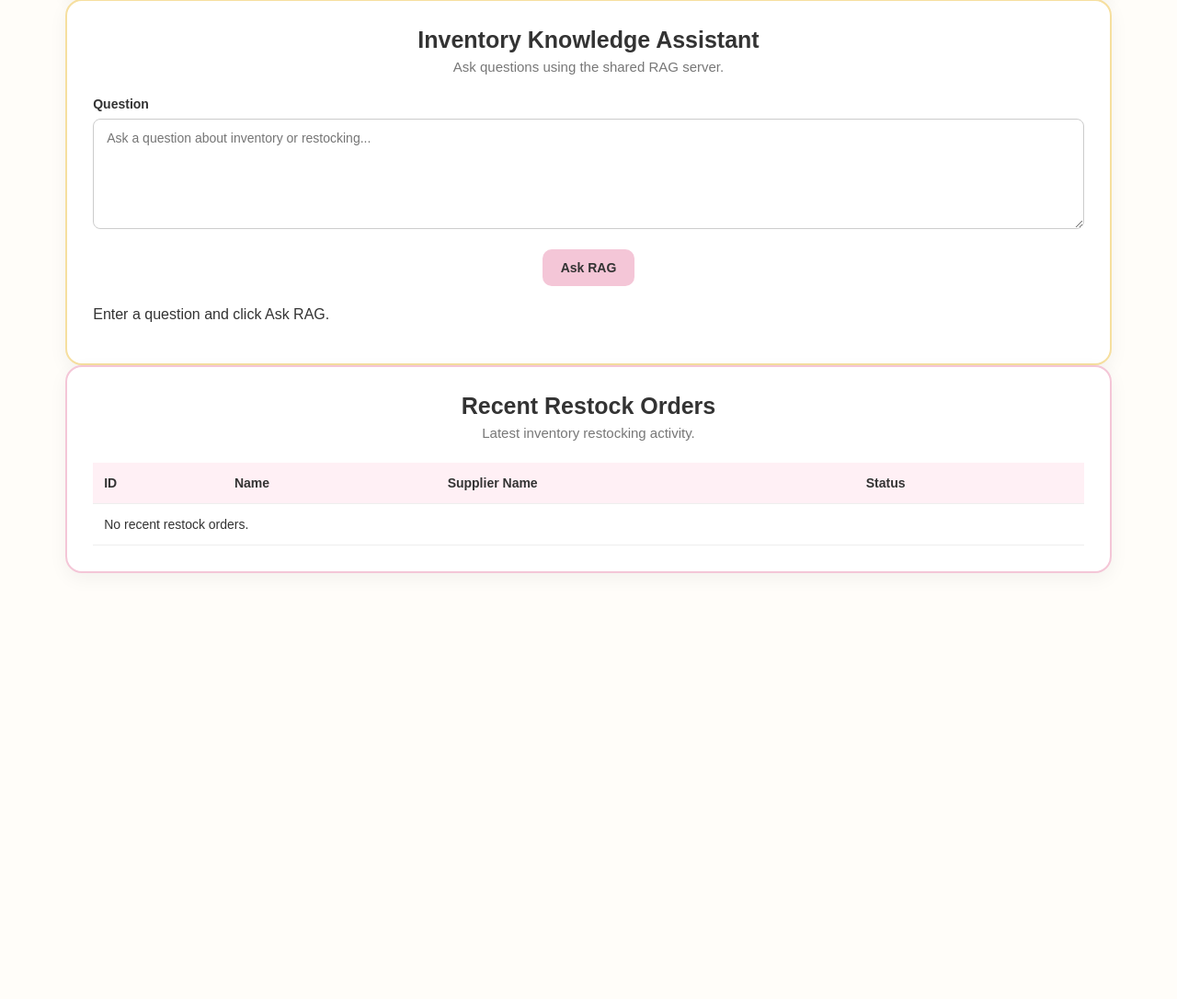
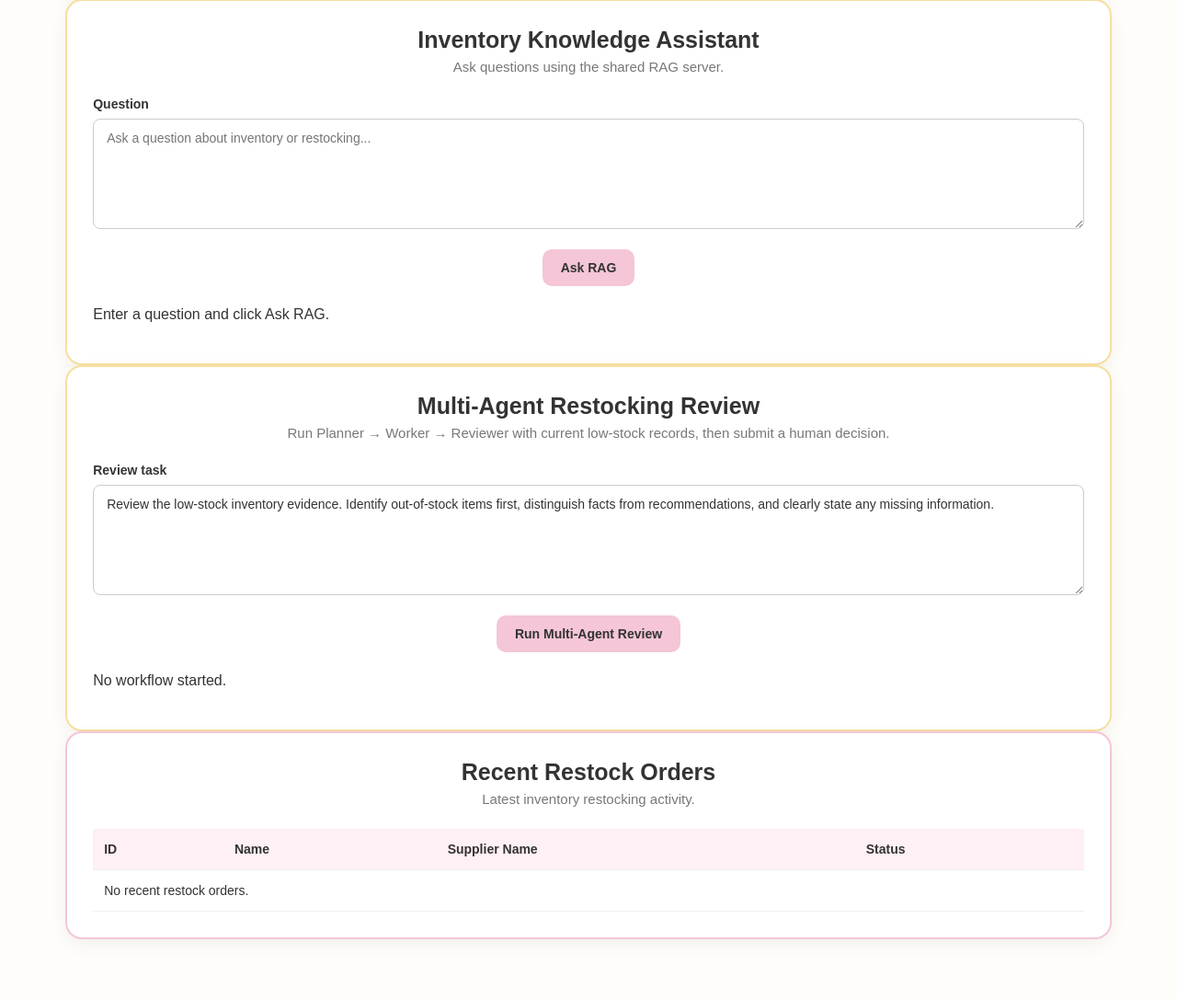
Before and after one commit to InjeongYangUTS/ASD_Cafe_Management_Assistant, a Flask app: template student-3/frontend/templates/inventory_dashboard.html in a window 1280 px wide. Shown: the part 1420-2506 px from the top of the page at 92% size. Before the commit the page ends 2043 px from the top, so only its background shows below. Run offline with Flask 3, Linux system fonts and the light colour scheme; the template is opened without the code that fills it, so the values that code supplies are empty.

Commit message:
Integrate Student 3 multi-agent workflow and human review

```diff
--- a/docker-compose.cloud.yml
+++ b/docker-compose.cloud.yml
@@ -36,6 +36,10 @@ services:
       SHARED_SECRET_KEY: ${SHARED_SECRET_KEY:?Set SHARED_SECRET_KEY in .env.cloud}
       SHARED_PORT: "5100"
 
+  student-3-backend:
+    environment:
+      MULTI_AGENT_ENABLED: "false"
+
   student-3-frontend:
     environment:
       SHARED_HOME_URL: ${PUBLIC_SCHEME:-http}://${PUBLIC_HOST:?Set PUBLIC_HOST in .env.cloud}:5100/staff-dashboard
--- a/docker-compose.yml
+++ b/docker-compose.yml
@@ -25,6 +25,7 @@ services:
   # ===================================================================
 
   multi-agent-server:
+    profiles: ["legacy-containerized-ai"]
     build:
       context: ./ai-services/multi-agent-server
       dockerfile: Dockerfile
@@ -300,6 +301,9 @@ services:
       MCP_SERVER_URL: http://host.docker.internal:5700/mcp
       MCP_URL: http://host.docker.internal:5700
       RAG_URL: http://host.docker.internal:5600
+      MULTI_AGENT_URL: http://host.docker.internal:5800
+      MULTI_AGENT_TIMEOUT: "120"
+      MULTI_AGENT_ENABLED: "true"
     volumes:
       - ./student-3/logs:/app/logs
     depends_on:
--- a/student-3/assets/css/inventory_dashboard.css
+++ b/student-3/assets/css/inventory_dashboard.css
@@ -657,3 +657,14 @@ body {
     }
 
 }
+
+/* Release 2 Multi-Agent review */
+.ma-output-grid { display: grid; grid-template-columns: repeat(3, minmax(0, 1fr)); gap: 16px; margin: 20px 0; }
+.ma-output { background: #f4f6f8; border: 1px solid #dbe1e6; border-radius: 8px; padding: 14px; white-space: pre-wrap; overflow-wrap: anywhere; max-height: 300px; overflow-y: auto; font: 13px/1.55 ui-monospace, SFMono-Regular, Menlo, monospace; }
+.ma-caution { border-left: 4px solid #b77d20; background: #fff8e9; padding: 12px 14px; line-height: 1.5; }
+.ma-history { padding-left: 24px; line-height: 1.7; overflow-wrap: anywhere; }
+#multi-agent-panel h3 { margin: 18px 0 8px; }
+#multi-agent-panel .ask-button-row { display: flex; flex-wrap: wrap; gap: 12px; }
+#multi-agent-panel [hidden] { display: none !important; }
+#multi-agent-panel select.question-box { min-height: 44px; height: auto; }
+@media (max-width: 900px) { .ma-output-grid { grid-template-columns: 1fr; } }
--- a/student-3/assets/js/inventory_dashboard.js
+++ b/student-3/assets/js/inventory_dashboard.js
@@ -214,3 +214,115 @@ document.addEventListener("DOMContentLoaded", () => {
     });
 
 });
+
+// Release 2: Multi-Agent workflow and human-in-the-loop controls.
+document.addEventListener("DOMContentLoaded", () => {
+    const panel = document.getElementById("multi-agent-panel");
+    if (!panel) return;
+
+    const $ = (id) => document.getElementById(id);
+    const run = $("ma-run");
+    const refresh = $("ma-refresh");
+    const submit = $("ma-submit");
+    const status = $("ma-status");
+    let currentId = null;
+    let busy = false;
+
+    const endpoint = (suffix = "") => `${panel.dataset.workflowsUrl}/${encodeURIComponent(currentId)}${suffix}`;
+
+    async function jsonRequest(url, options = {}) {
+        const controller = new AbortController();
+        const timer = setTimeout(() => controller.abort(), 125000);
+        try {
+            const response = await fetch(url, {
+                ...options, signal: controller.signal,
+                headers: { "Accept": "application/json", "Content-Type": "application/json", ...options.headers }
+            });
+            const data = await response.json();
+            if (!response.ok) throw new Error(data.error || `Request failed (${response.status}).`);
+            return data;
+        } catch (error) {
+            if (error.name === "AbortError") throw new Error("Request took too long. Check server logs before retrying.");
+            throw error;
+        } finally { clearTimeout(timer); }
+    }
+
+    function format(value) {
+        if (value == null) return "Not available";
+        if (typeof value === "string") {
+            try { return JSON.stringify(JSON.parse(value), null, 2); } catch { return value; }
+        }
+        return JSON.stringify(value, null, 2);
+    }
+
+    function display(data) {
+        currentId = data.workflow_id || currentId;
+        $("ma-results").hidden = false;
+        refresh.hidden = !currentId;
+        $("ma-id").textContent = currentId || "Unknown";
+        $("ma-workflow-status").textContent = data.status || "Unknown";
+        $("ma-plan").textContent = format(data.plan);
+        $("ma-worker").textContent = format(data.worker_output);
+        $("ma-review").textContent = format(data.review);
+        const history = $("ma-history");
+        history.replaceChildren();
+        (data.history || []).forEach((entry) => {
+            const li = document.createElement("li");
+            li.textContent = `${entry.event || "event"} — ${entry.timestamp || ""}`;
+            history.appendChild(li);
+        });
+        $("ma-human-review").hidden = data.status !== "awaiting_human_review";
+        $("ma-human-status").textContent = data.human_review
+            ? `Last human decision: ${data.human_review.decision}` : "";
+    }
+
+    function setBusy(value) {
+        busy = value;
+        run.disabled = value;
+        refresh.disabled = value;
+        submit.disabled = value;
+    }
+
+    run.addEventListener("click", async () => {
+        if (busy) return;
+        const task = $("ma-task").value.trim();
+        if (!task) { status.textContent = "Enter a review task."; return; }
+        if (task.length > 1000) { status.textContent = "Task is too long."; return; }
+        setBusy(true);
+        status.textContent = "Running Planner, Worker, and Reviewer. Please avoid submitting twice...";
+        try {
+            const data = await jsonRequest(panel.dataset.startUrl, {
+                method: "POST", body: JSON.stringify({ task })
+            });
+            display(data);
+            status.textContent = "Workflow response received. Verify AI claims before reviewing.";
+        } catch (error) { status.textContent = `Error: ${error.message}`; }
+        finally { setBusy(false); }
+    });
+
+    refresh.addEventListener("click", async () => {
+        if (busy || !currentId) return;
+        setBusy(true);
+        try { display(await jsonRequest(endpoint())); status.textContent = "Workflow refreshed."; }
+        catch (error) { status.textContent = `Error: ${error.message}`; }
+        finally { setBusy(false); }
+    });
+
+    submit.addEventListener("click", async () => {
+        if (busy || !currentId) return;
+        const decision = $("ma-decision").value;
+        const comments = $("ma-comments").value.trim();
+        if (decision === "correct" && !comments) {
+            $("ma-human-status").textContent = "Enter a correction first."; return;
+        }
+        setBusy(true);
+        $("ma-human-status").textContent = "Submitting human decision...";
+        try {
+            display(await jsonRequest(endpoint("/human-review"), {
+                method: "POST", body: JSON.stringify({ decision, comments })
+            }));
+            status.textContent = "Human review recorded. Check the revised output and audit history.";
+        } catch (error) { $("ma-human-status").textContent = `Error: ${error.message}`; }
+        finally { setBusy(false); }
+    });
+});
--- a/student-3/backend/app.py
+++ b/student-3/backend/app.py
@@ -10,6 +10,12 @@ from recipes import build_requirements
 
 from mcp_client import call_mcp_tool
 from rag_client import query_rag
+from multi_agent_client import (
+    MultiAgentError,
+    start_inventory_workflow,
+    get_inventory_workflow,
+    submit_inventory_review,
+)
 
 ALLOWED_RESTOCK_STATUSES = {"Pending", "Ordered", "Delivered", "Cancelled"}
 ALLOWED_SUPPLIER_STATUSES = {"Active", "Inactive"}
@@ -320,6 +326,67 @@ def rag_query():
             "error": str(e)
         }), 500
 
+
+@app.post("/api/multi-agent/workflows")
+def create_inventory_multi_agent_workflow():
+    if os.getenv("MULTI_AGENT_ENABLED", "true").lower() != "true":
+        return error("Multi-Agent mode is disabled.", 403)
+
+    body = request.get_json(silent=True)
+    if not isinstance(body, dict):
+        return error("A JSON object is required.")
+
+    task = body.get("task", "")
+    if not isinstance(task, str) or not task.strip():
+        return error("A non-empty task is required.")
+    if len(task) > 1000:
+        return error("Task must not exceed 1000 characters.")
+
+    # Uses live database evidence, not untrusted inventory data from the browser.
+    dashboard_data = call_database("GET", "/db/dashboard")
+    inventory_items = dashboard_data.get("low_stock_items")
+    if not isinstance(inventory_items, list):
+        return error("Low-stock inventory data is unavailable.", 503)
+
+    try:
+        result = start_inventory_workflow(task.strip(), inventory_items)
+    except MultiAgentError as exc:
+        return error(exc.message, exc.status_code)
+    return jsonify(result), 201
+
+
+@app.get("/api/multi-agent/workflows/<workflow_id>")
+def inventory_multi_agent_workflow_details(workflow_id):
+    if os.getenv("MULTI_AGENT_ENABLED", "true").lower() != "true":
+        return error("Multi-Agent mode is disabled.", 403)
+    try:
+        result = get_inventory_workflow(workflow_id)
+    except MultiAgentError as exc:
+        return error(exc.message, exc.status_code)
+    return jsonify(result)
+
+
+@app.post("/api/multi-agent/workflows/<workflow_id>/human-review")
+def inventory_multi_agent_human_review(workflow_id):
+    if os.getenv("MULTI_AGENT_ENABLED", "true").lower() != "true":
+        return error("Multi-Agent mode is disabled.", 403)
+    body = request.get_json(silent=True)
+    if not isinstance(body, dict):
+        return error("A JSON object is required.")
+    decision = body.get("decision")
+    comments = body.get("comments", "")
+    if decision not in {"approve", "correct", "reject", "partial_accept"}:
+        return error("Invalid Human Review decision.")
+    if not isinstance(comments, str):
+        return error("Comments must be text.")
+    if decision == "correct" and not comments.strip():
+        return error("Correction comments are required.")
+    try:
+        result = submit_inventory_review(workflow_id, decision, comments)
+    except MultiAgentError as exc:
+        return error(exc.message, exc.status_code)
+    return jsonify(result)
+
 if __name__ == "__main__":
     app.run(
         host="0.0.0.0",  # noqa: S104 - Required for Docker networking
--- a/student-3/frontend/templates/inventory_dashboard.html
+++ b/student-3/frontend/templates/inventory_dashboard.html
@@ -452,6 +452,58 @@
     </section>
 
 
+
+    <!-- RELEASE 2 - MULTI-AGENT HUMAN REVIEW -->
+    <section class="management-section" id="multi-agent-panel"
+             data-start-url="{{ url_for('dashboard.multi_agent_start') }}"
+             data-workflows-url="/api/multi-agent/workflows">
+        <div class="section-heading">
+            <h2>Multi-Agent Restocking Review</h2>
+            <p>Run Planner → Worker → Reviewer with current low-stock records, then submit a human decision.</p>
+        </div>
+        <div class="form-group">
+            <label for="ma-task">Review task</label>
+            <textarea class="question-box" id="ma-task" rows="3">Review the low-stock inventory evidence. Identify out-of-stock items first, distinguish facts from recommendations, and clearly state any missing information.</textarea>
+        </div>
+        <div class="ask-button-row">
+            <button type="button" class="ask-ai-button" id="ma-run">Run Multi-Agent Review</button>
+            <button type="button" class="secondary-button" id="ma-refresh" hidden>Refresh Workflow</button>
+        </div>
+        <p id="ma-status" role="status" aria-live="polite">No workflow started.</p>
+        <div id="ma-results" hidden>
+            <p><strong>Workflow ID:</strong> <code id="ma-id"></code></p>
+            <p><strong>Status:</strong> <span id="ma-workflow-status"></span></p>
+            <p class="ma-caution">AI output is advisory and may contain factual mistakes. Check inventory quantities before approval. Human review does not create a restock order.</p>
+            <div class="ma-output-grid">
+                <div><h3>Planner</h3><pre class="ma-output" id="ma-plan"></pre></div>
+                <div><h3>Worker</h3><pre class="ma-output" id="ma-worker"></pre></div>
+                <div><h3>Reviewer</h3><pre class="ma-output" id="ma-review"></pre></div>
+            </div>
+            <h3>Audit History</h3>
+            <ol id="ma-history" class="ma-history"></ol>
+            <div id="ma-human-review" hidden>
+                <h3>Human Review</h3>
+                <div class="form-group">
+                    <label for="ma-decision">Decision</label>
+                    <select id="ma-decision" class="question-box">
+                        <option value="correct">Correct</option>
+                        <option value="approve">Approve</option>
+                        <option value="reject">Reject</option>
+                        <option value="partial_accept">Partial Accept</option>
+                    </select>
+                </div>
+                <div class="form-group">
+                    <label for="ma-comments">Human feedback</label>
+                    <textarea id="ma-comments" rows="3" class="question-box" placeholder="Describe evidence-based corrections or reasons for your decision."></textarea>
+                </div>
+                <div class="ask-button-row">
+                    <button type="button" class="ask-ai-button" id="ma-submit">Submit Human Review</button>
+                </div>
+                <p id="ma-human-status" role="status" aria-live="polite"></p>
+            </div>
+        </div>
+    </section>
+
     <!-- =========================================================
          RECENT RESTOCK ORDERS
     ========================================================== -->
```
Also changed, not shown: student-3/backend/multi_agent_client.py (added, +70 -0 lines), student-3/frontend/routes/dashboard_routes.py (+44 -0 lines), 1 other file.
